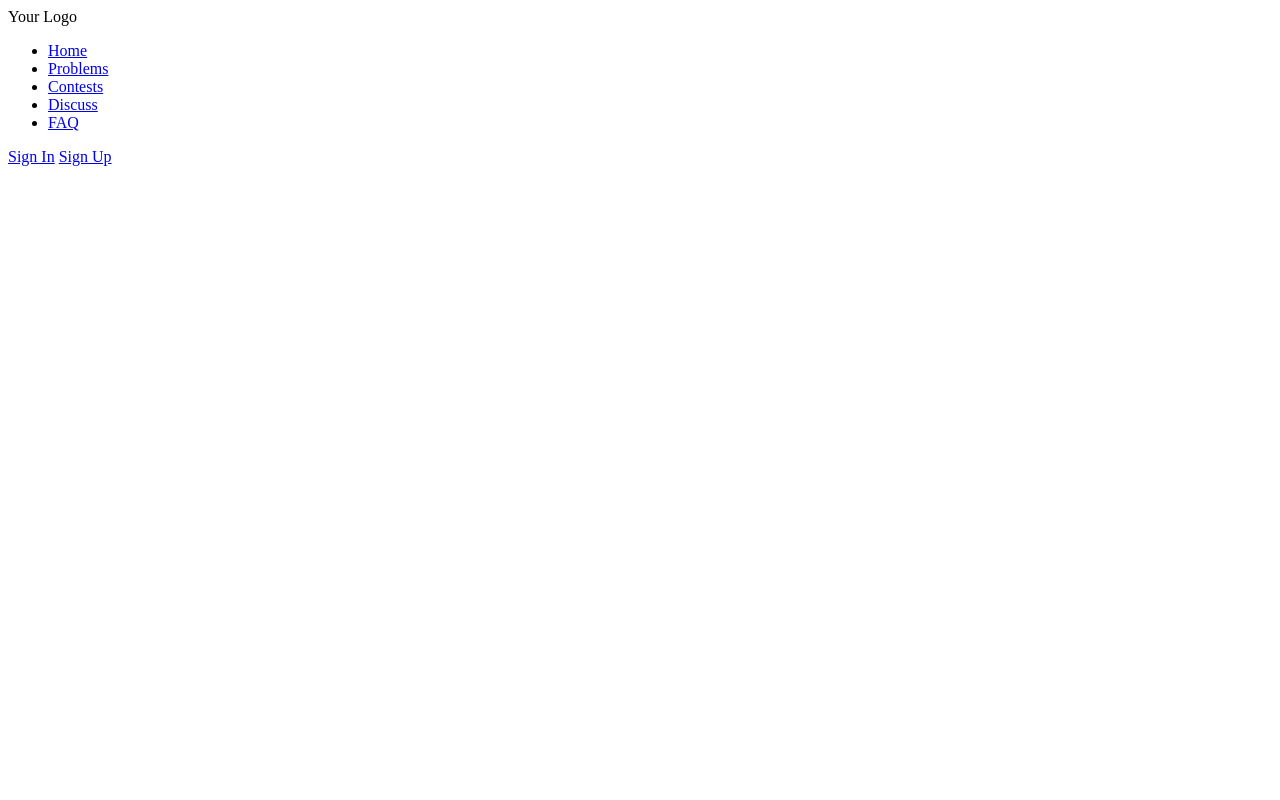
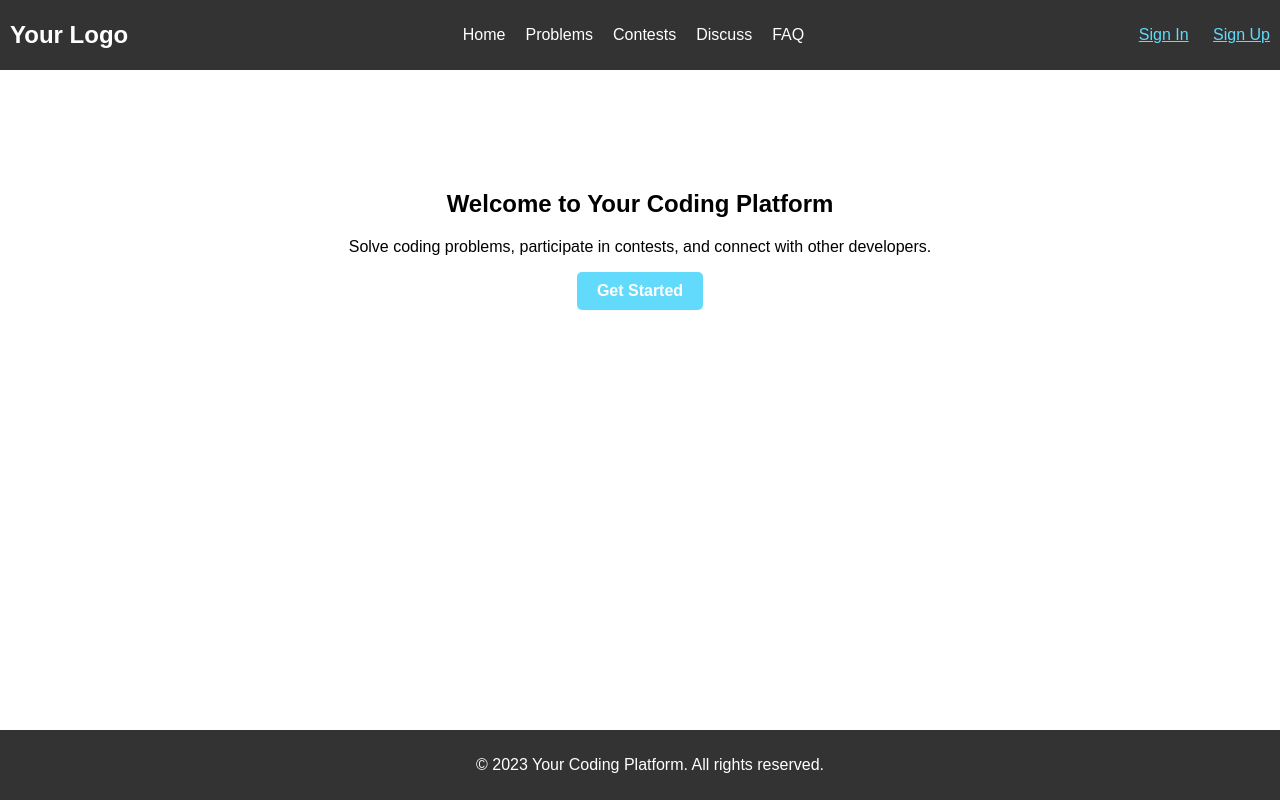
Before and after one commit to riteshkrm/homePage, a plain HTML site: page index.html in a window 1280 px wide. Drawn offline with Linux system fonts and the light colour scheme.

Commit message:
home page complete

```diff
--- a/index.html
+++ b/index.html
@@ -23,5 +23,18 @@
             </div>
         </nav>
     </header>
+
+    <section class="hero">
+        <h1>Welcome to Your Coding Platform</h1>
+        <p>Solve coding problems, participate in contests, and connect with other developers.</p>
+        <a href="#" class="cta-button">Get Started</a>
+    </section>
+
+
+    <footer>
+        <p>&copy; 2023 Your Coding Platform. All rights reserved.</p>
+    </footer>
+
+    <script src="script.js"></script>
 </body>
 </html>
--- a/style/style.css
+++ b/style/style.css
@@ -0,0 +1,74 @@
+body {
+    font-family: Arial, sans-serif;
+    margin: 0;
+    padding: 0;
+}
+
+header {
+    background-color: #333;
+    color: white;
+    padding: 10px;
+}
+
+nav {
+    display: flex;
+    justify-content: space-between;
+    align-items: center;
+}
+
+.logo {
+    font-size: 1.5rem;
+    font-weight: bold;
+}
+
+.nav-links {
+    list-style: none;
+    display: flex;
+}
+
+.nav-links li {
+    margin-right: 20px;
+}
+
+.nav-links a {
+    text-decoration: none;
+    color: white;
+}
+
+.auth-links a {
+    margin-left: 20px;
+    color: #61dafb;
+}
+
+.hero {
+    text-align: center;
+    padding: 100px 20px;
+}
+
+.cta-button {
+    display: inline-block;
+    padding: 10px 20px;
+    text-decoration: none;
+    background-color: #61dafb;
+    color: white;
+    border-radius: 5px;
+    font-weight: bold;
+}
+
+footer {
+    background-color: #333;
+    color: white;
+    text-align: center;
+    padding: 10px;
+    position: fixed;
+    bottom: 0;
+    width: 100%;
+}
+
+
+@media only screen and (max-width: 768px) {
+    .nav-links{
+        display: none;
+    }
+
+}
```
Also changed, not shown: script.js (added).
